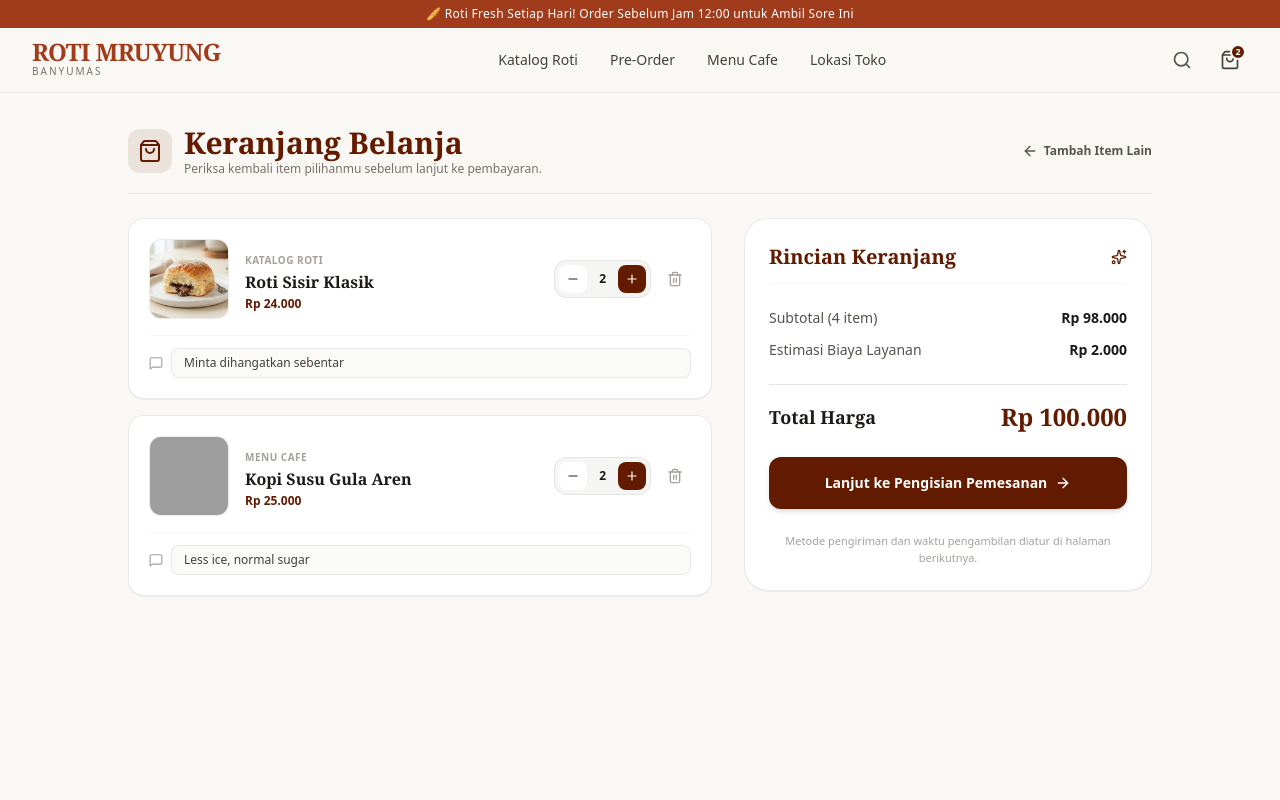
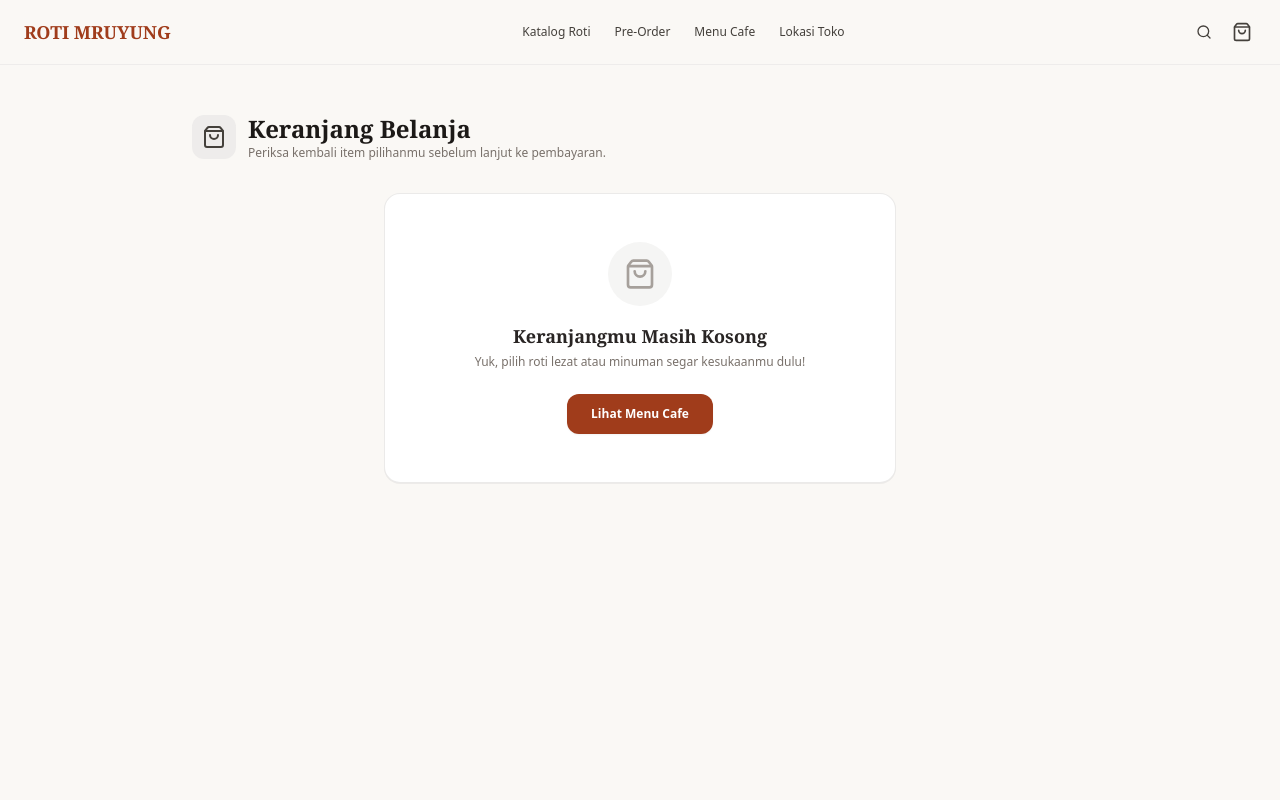
Before and after one commit to Epan0310/Website_RotiMruyungBMS, a Next.js app: page /cart in a window 1280 px wide. Shown: the top 800 px of the page. Built offline with nearby package versions, Linux system fonts and the light colour scheme; grey boxes are pictures that could not be loaded.

Commit message:
fix: reset initial cart state to empty and sync navbar notification badge

```diff
--- a/app/cart/page.tsx
+++ b/app/cart/page.tsx
@@ -1,96 +1,24 @@
 "use client";
 
-import { useState } from "react";
 import Link from "next/link";
-import {
-  Trash2,
-  Plus,
-  Minus,
-  ShoppingBag,
-  ArrowRight,
-  ArrowLeft,
-  MessageSquare,
-  Sparkles,
-} from "lucide-react";
-
-interface CartItem {
-  id: string;
-  name: string;
-  category: string;
-  price: number;
-  quantity: number;
-  image: string;
-  note?: string;
-}
+import { ShoppingBag, Plus, Minus, Trash2, ArrowLeft } from "lucide-react";
+import { useCart } from "@/context/CartContext";
 
 export default function CartPage() {
-  const [cartItems, setCartItems] = useState<CartItem[]>([
-    {
-      id: "roti-1",
-      name: "Roti Sisir Klasik",
-      category: "Katalog Roti",
-      price: 24000,
-      quantity: 2,
-      image: "/images/roti-1.png",
-      note: "Minta dihangatkan sebentar",
-    },
-    {
-      id: "menu-1",
-      name: "Kopi Susu Gula Aren",
-      category: "Menu Cafe",
-      price: 25000,
-      quantity: 2,
-      image: "/images/cafe-1.png",
-      note: "Less ice, normal sugar",
-    },
-  ]);
+  const { cart, updateQuantity, removeFromCart, totalPrice, totalItems } =
+    useCart();
 
-  const [notes, setNotes] = useState<{ [key: string]: string }>({
-    "roti-1": "Minta dihangatkan sebentar",
-    "menu-1": "Less ice, normal sugar",
-  });
-
-  const updateQuantity = (id: string, delta: number) => {
-    setCartItems(
-      (prev) =>
-        prev
-          .map((item) => {
-            if (item.id === id) {
-              const newQty = item.quantity + delta;
-              return newQty > 0 ? { ...item, quantity: newQty } : null;
-            }
-            return item;
-          })
-          .filter(Boolean) as CartItem[],
-    );
-  };
-
-  const removeItem = (id: string) => {
-    setCartItems((prev) => prev.filter((item) => item.id !== id));
-  };
-
-  const handleNoteChange = (id: string, val: string) => {
-    setNotes((prev) => ({ ...prev, [id]: val }));
-  };
-
-  const subtotal = cartItems.reduce(
-    (sum, item) => sum + item.price * item.quantity,
-    0,
-  );
-  const serviceFee = cartItems.length > 0 ? 2000 : 0;
-  const totalPrice = subtotal + serviceFee;
-
+  if (totalItems === 0) {
     return (
-    <main className="min-h-screen bg-[#FAF8F5] py-8 px-4 sm:px-6 lg:px-8">
-      <div className="max-w-5xl mx-auto space-y-6">
-        {/* Header Section */}
-        <div className="flex items-center justify-between pb-4 border-b border-stone-200/80">
+      <main className="min-h-screen bg-[#FAF8F5] py-12 px-4 sm:px-6">
+        <div className="max-w-4xl mx-auto">
+          <div className="flex items-center justify-between mb-8">
             <div className="flex items-center gap-3">
-            <div className="p-2.5 bg-[#631B00]/10 rounded-xl text-[#631B00]">
-              <ShoppingBag className="w-6 h-6" />
+              <div className="bg-stone-200/60 p-2.5 rounded-xl">
+                <ShoppingBag className="w-6 h-6 text-stone-700" />
               </div>
               <div>
-              <h1 className="font-serif font-bold text-2xl sm:text-3xl text-[#631B00]">
+                <h1 className="font-serif text-2xl font-bold text-stone-900">
                   Keranjang Belanja
                 </h1>
                 <p className="text-xs text-stone-500">
@@ -98,171 +26,134 @@ export default function CartPage() {
                 </p>
               </div>
             </div>
+          </div>
 
+          <div className="bg-white rounded-2xl border border-stone-200/80 p-12 text-center max-w-lg mx-auto shadow-2xs">
+            <div className="w-16 h-16 bg-stone-100 rounded-full flex items-center justify-center mx-auto mb-4">
+              <ShoppingBag className="w-8 h-8 text-stone-400" />
+            </div>
+            <h2 className="font-serif text-lg font-bold text-stone-800 mb-1">
+              Keranjangmu Masih Kosong
+            </h2>
+            <p className="text-xs text-stone-500 mb-6">
+              Yuk, pilih roti lezat atau minuman segar kesukaanmu dulu!
+            </p>
             <Link
               href="/menu-cafe"
-            className="inline-flex items-center gap-1.5 text-xs font-bold text-stone-600 hover:text-[#631B00] transition"
-          >
-            <ArrowLeft className="w-4 h-4" />
-            <span className="hidden sm:inline">Tambah Item Lain</span>
-          </Link>
-        </div>
-
-        {cartItems.length === 0 ? (
-          /* Empty Cart State */
-          <div className="bg-white rounded-3xl border border-stone-200/80 p-12 text-center space-y-4 max-w-md mx-auto my-12">
-            <div className="w-16 h-16 bg-stone-100 text-stone-400 rounded-full flex items-center justify-center mx-auto">
-              <ShoppingBag className="w-8 h-8" />
-            </div>
-            <div>
-              <h3 className="font-serif font-bold text-lg text-stone-900">
-                Keranjangmu Masih Kosong
-              </h3>
-              <p className="text-xs text-stone-500 mt-1">
-                Yuk, pilih roti lezat atau minuman segar kesukaanmu dulu!
-              </p>
-            </div>
-            <Link
-              href="/menu-cafe"
-              className="inline-block bg-[#631B00] text-white text-xs font-bold px-6 py-3 rounded-xl hover:bg-[#4d1500] transition"
+              className="inline-block bg-[#A03C1B] hover:bg-[#853014] text-white text-xs font-bold px-6 py-3 rounded-xl transition shadow-xs"
             >
               Lihat Menu Cafe
             </Link>
           </div>
-        ) : (
-          /* Cart Content Layout */
-          <div className="grid grid-cols-1 lg:grid-cols-12 gap-8 items-start">
-            {/* Left: Item List (7 Cols) */}
-            <div className="lg:col-span-7 space-y-4">
-              {cartItems.map((item) => (
+        </div>
+      </main>
+    );
+  }
+
+  return (
+    <main className="min-h-screen bg-[#FAF8F5] py-12 px-4 sm:px-6">
+      <div className="max-w-4xl mx-auto">
+        <div className="flex items-center justify-between mb-8">
+          <div className="flex items-center gap-3">
+            <div className="bg-[#A03C1B]/10 p-2.5 rounded-xl">
+              <ShoppingBag className="w-6 h-6 text-[#A03C1B]" />
+            </div>
+            <div>
+              <h1 className="font-serif text-2xl font-bold text-stone-900">
+                Keranjang Belanja
+              </h1>
+              <p className="text-xs text-stone-500">
+                Periksa kembali item pilihanmu sebelum lanjut ke pembayaran.
+              </p>
+            </div>
+          </div>
+          <Link
+            href="/menu-cafe"
+            className="text-xs font-medium text-stone-600 hover:text-[#A03C1B] flex items-center gap-1"
+          >
+            <ArrowLeft className="w-4 h-4" />
+            Tambah Item Lain
+          </Link>
+        </div>
+
+        <div className="grid grid-cols-1 lg:grid-cols-3 gap-8">
+          <div className="lg:col-span-2 space-y-4">
+            {cart.map((item) => (
               <div
                 key={item.id}
-                  className="bg-white rounded-2xl border border-stone-200/80 p-4 sm:p-5 shadow-2xs space-y-4"
+                className="bg-white rounded-xl border border-stone-200/80 p-4 flex items-center gap-4 shadow-2xs"
               >
-                  <div className="flex gap-4 items-center">
-                    {/* Image Mockup */}
-                    <div className="w-20 h-20 bg-stone-100 rounded-xl overflow-hidden shrink-0 border border-stone-200/60">
                 {/* eslint-disable-next-line @next/next/no-img-element */}
                 <img
                   src={item.image}
                   alt={item.name}
-                        className="w-full h-full object-cover"
+                  className="w-16 h-16 object-cover rounded-lg bg-stone-100 shrink-0"
                 />
-                    </div>
-
-                    {/* Details */}
                 <div className="flex-1 min-w-0">
-                      <span className="text-[10px] font-bold text-stone-400 uppercase tracking-wider">
-                        {item.category}
-                      </span>
-                      <h3 className="font-serif font-bold text-base text-stone-900 truncate">
+                  <h3 className="font-serif font-bold text-sm text-stone-800 truncate">
                     {item.name}
                   </h3>
-                      <p className="text-xs font-bold text-[#631B00] mt-0.5">
+                  {item.category && (
+                    <p className="text-[10px] text-stone-400">
+                      {item.category}
+                    </p>
+                  )}
+                  <p className="text-xs font-bold text-[#A03C1B] mt-1">
                     Rp {item.price.toLocaleString("id-ID")}
                   </p>
                 </div>
 
-                    {/* Action Buttons */}
-                    <div className="flex items-center gap-2">
-                      <div className="flex items-center gap-1.5 bg-stone-100 p-1 rounded-xl border border-stone-200">
+                <div className="flex items-center gap-3">
+                  <div className="flex items-center gap-2 bg-stone-100 p-1 rounded-lg border border-stone-200">
                     <button
-                          type="button"
                       onClick={() => updateQuantity(item.id, -1)}
-                          className="w-7 h-7 bg-white hover:bg-stone-200 text-stone-800 rounded-lg flex items-center justify-center transition cursor-pointer"
+                      className="w-6 h-6 bg-white rounded text-stone-800 flex items-center justify-center hover:bg-stone-200 transition"
                     >
                       <Minus className="w-3.5 h-3.5" />
                     </button>
-                        <span className="text-xs font-bold text-stone-900 px-1.5">
+                    <span className="text-xs font-bold px-1">
                       {item.quantity}
                     </span>
                     <button
-                          type="button"
                       onClick={() => updateQuantity(item.id, 1)}
-                          className="w-7 h-7 bg-[#631B00] text-white rounded-lg flex items-center justify-center transition cursor-pointer hover:bg-[#4d1500]"
+                      className="w-6 h-6 bg-[#A03C1B] text-white rounded flex items-center justify-center hover:bg-[#853014] transition"
                     >
                       <Plus className="w-3.5 h-3.5" />
                     </button>
                   </div>
-
                   <button
-                        type="button"
-                        onClick={() => removeItem(item.id)}
-                        className="p-2 text-stone-400 hover:text-red-600 transition cursor-pointer"
-                        title="Hapus Item"
+                    onClick={() => removeFromCart(item.id)}
+                    className="text-stone-400 hover:text-red-500 transition p-1"
                   >
                     <Trash2 className="w-4 h-4" />
                   </button>
                 </div>
               </div>
-
-                  {/* Note Input */}
-                  <div className="pt-3 border-t border-stone-100 flex items-center gap-2">
-                    <MessageSquare className="w-3.5 h-3.5 text-stone-400 shrink-0" />
-                    <input
-                      type="text"
-                      placeholder="Tambah catatan pesanan (opsional)..."
-                      value={notes[item.id] || ""}
-                      onChange={(e) =>
-                        handleNoteChange(item.id, e.target.value)
-                      }
-                      className="w-full text-xs text-stone-700 placeholder-stone-400 bg-stone-50 border border-stone-200/80 rounded-lg px-3 py-1.5 focus:outline-none focus:border-[#631B00]"
-                    />
-                  </div>
-                </div>
             ))}
           </div>
 
-            {/* Right: Summary Card (5 Cols) */}
-            <div className="lg:col-span-5 bg-white rounded-3xl border border-stone-200/80 p-6 shadow-2xs space-y-6 sticky top-24">
-              <h2 className="font-serif font-bold text-xl text-[#631B00] pb-3 border-b border-stone-100 flex items-center justify-between">
-                <span>Rincian Keranjang</span>
-                <Sparkles className="w-4 h-4 text-[#631B00]" />
-              </h2>
-
-              <div className="space-y-3 text-xs sm:text-sm">
-                <div className="flex justify-between text-stone-600">
-                  <span>
-                    Subtotal ({cartItems.reduce((a, b) => a + b.quantity, 0)}{" "}
-                    item)
-                  </span>
-                  <span className="font-semibold text-stone-900">
-                    Rp {subtotal.toLocaleString("id-ID")}
-                  </span>
+          <div className="bg-white rounded-xl border border-stone-200/80 p-6 shadow-2xs h-fit space-y-4">
+            <h3 className="font-serif font-bold text-base text-stone-800 border-b border-stone-100 pb-3">
+              Ringkasan Belanja
+            </h3>
+            <div className="flex justify-between text-xs text-stone-600">
+              <span>Total Items</span>
+              <span className="font-semibold">{totalItems} item</span>
             </div>
-                <div className="flex justify-between text-stone-600">
-                  <span>Estimasi Biaya Layanan</span>
-                  <span className="font-semibold text-stone-900">
-                    Rp {serviceFee.toLocaleString("id-ID")}
-                  </span>
-                </div>
-              </div>
-
-              <div className="border-t border-stone-200 pt-4 flex items-center justify-between">
-                <span className="font-serif text-lg font-bold text-stone-900">
-                  Total Harga
-                </span>
-                <span className="font-serif text-2xl font-bold text-[#631B00]">
+            <div className="flex justify-between text-sm font-bold text-stone-900 border-t border-stone-100 pt-3">
+              <span>Total Harga</span>
+              <span className="text-[#A03C1B]">
                 Rp {totalPrice.toLocaleString("id-ID")}
               </span>
             </div>
-
-              {/* Navigation to Checkout */}
             <Link
               href="/checkout"
-                className="w-full bg-[#631B00] hover:bg-[#4d1500] text-white text-xs sm:text-sm font-bold py-4 px-4 rounded-xl transition shadow-md flex items-center justify-center gap-2 cursor-pointer active:scale-98"
+              className="block text-center w-full bg-[#A03C1B] hover:bg-[#853014] text-white text-xs font-bold py-3 rounded-xl transition shadow-xs mt-4"
             >
-                <span>Lanjut ke Pengisian Pemesanan</span>
-                <ArrowRight className="w-4 h-4" />
+              Lanjut ke Pembayaran
             </Link>
-
-              <p className="text-[11px] text-stone-400 text-center">
-                Metode pengiriman dan waktu pengambilan diatur di halaman
-                berikutnya.
-              </p>
           </div>
         </div>
-        )}
       </div>
     </main>
   );
--- a/components/Navbar.tsx
+++ b/components/Navbar.tsx
@@ -1,129 +1,49 @@
 "use client";
 
-import { useState } from "react";
 import Link from "next/link";
-import { usePathname } from "next/navigation";
-import { Menu, X, ShoppingBag, Search } from "lucide-react";
+import { ShoppingBag, Search } from "lucide-react";
 import { useCart } from "@/context/CartContext";
 
 export default function Navbar() {
-  const [isOpen, setIsOpen] = useState(false);
-  const pathname = usePathname();
-  const { totalItems } = useCart(); // Mengambil jumlah total barang secara otomatis
-
-  const navItems = [
-    { name: "Katalog Roti", href: "/" },
-    { name: "Pre-Order", href: "/pre-order" },
-    { name: "Menu Cafe", href: "/menu-cafe" },
-    { name: "Lokasi Toko", href: "/lokasi" },
-  ];
+  const { totalItems } = useCart();
 
   return (
-    <header className="sticky top-0 z-50 bg-[#FAF8F5]/95 backdrop-blur-md border-b border-stone-200/80">
-      {/* Announcement Bar */}
-      <div className="bg-[#A03C1B] text-white text-[10px] sm:text-xs py-1.5 px-4 text-center font-medium tracking-wide">
-        🥖 Roti Fresh Setiap Hari! Order Sebelum Jam 12:00 untuk Ambil Sore Ini
-      </div>
+    <header className="sticky top-0 z-50 bg-[#FAF8F5]/90 backdrop-blur-md border-b border-stone-200/60">
+      <div className="max-w-7xl mx-auto px-4 sm:px-6 h-16 flex items-center justify-between">
+        <Link href="/" className="font-serif font-bold text-lg text-[#A03C1B]">
+          ROTI MRUYUNG
+        </Link>
 
-      <nav className="max-w-7xl mx-auto px-4 sm:px-6 lg:px-8">
-        <div className="flex items-center justify-between h-16">
-          {/* Tombol Hamburger (Mobile) */}
-          <div className="flex md:hidden">
-            <button
-              onClick={() => setIsOpen(!isOpen)}
-              type="button"
-              className="text-stone-700 hover:text-[#A03C1B] p-2 rounded-md focus:outline-hidden"
-              aria-label="Toggle Menu"
-            >
-              {isOpen ? (
-                <X className="w-6 h-6" />
-              ) : (
-                <Menu className="w-6 h-6" />
-              )}
-            </button>
-          </div>
+        <nav className="hidden md:flex items-center gap-6 text-xs font-medium text-stone-700">
+          <Link href="/katalog" className="hover:text-[#A03C1B]">
+            Katalog Roti
+          </Link>
+          <Link href="/pre-order" className="hover:text-[#A03C1B]">
+            Pre-Order
+          </Link>
+          <Link href="/menu-cafe" className="hover:text-[#A03C1B]">
+            Menu Cafe
+          </Link>
+          <Link href="/lokasi" className="hover:text-[#A03C1B]">
+            Lokasi Toko
+          </Link>
+        </nav>
 
-          {/* Logo Brand */}
-          <div className="flex-1 md:flex-none text-center md:text-left">
-            <Link href="/" className="inline-block">
-              <h1 className="font-serif font-bold text-lg sm:text-2xl text-[#A03C1B] tracking-tight uppercase leading-none">
-                Roti Mruyung
-              </h1>
-              <span className="block text-[8px] sm:text-[10px] text-stone-500 tracking-[0.2em] uppercase font-medium">
-                Banyumas
-              </span>
-            </Link>
-          </div>
-
-          {/* Menu Link Desktop */}
-          <div className="hidden md:flex items-center space-x-8 text-sm font-medium">
-            {navItems.map((item) => {
-              const isActive = pathname === item.href;
-              return (
-                <Link
-                  key={item.href}
-                  href={item.href}
-                  className={`py-1 transition relative ${
-                    isActive
-                      ? "text-[#A03C1B] font-bold border-b-2 border-[#A03C1B]"
-                      : "text-stone-700 hover:text-[#A03C1B]"
-                  }`}
-                >
-                  {item.name}
-                </Link>
-              );
-            })}
-          </div>
-
-          {/* Ikon Aksi (Search & Cart) */}
-          <div className="flex items-center space-x-2 sm:space-x-3">
-            <button
-              type="button"
-              className="text-stone-600 hover:text-[#A03C1B] p-2 cursor-pointer transition"
-              aria-label="Cari"
-            >
-              <Search className="w-5 h-5" />
+        <div className="flex items-center gap-4">
+          <button className="text-stone-700 hover:text-[#A03C1B]">
+            <Search className="w-4 h-4" />
           </button>
 
-            {/* Tombol Keranjang (HTML disederhanakan agar posisi badge presisi) */}
-            <Link
-              href="/cart"
-              className="relative p-2 text-stone-700 hover:text-[#A03C1B] transition flex items-center justify-center cursor-pointer"
-              aria-label="Keranjang Belanja"
-            >
-              <ShoppingBag className="w-5 h-5" />
+          <Link href="/cart" className="relative p-1">
+            <ShoppingBag className="w-5 h-5 text-stone-700 hover:text-[#A03C1B]" />
             {totalItems > 0 && (
-                <span className="absolute top-0.5 right-0.5 bg-[#631B00] text-white text-[9px] font-bold w-4 h-4 rounded-full flex items-center justify-center border-2 border-[#FAF8F5] animate-in zoom-in-50">
+              <span className="absolute -top-1 -right-1 bg-[#A03C1B] text-white text-[10px] font-bold w-4 h-4 rounded-full flex items-center justify-center animate-in zoom-in">
                 {totalItems}
               </span>
             )}
           </Link>
         </div>
       </div>
-      </nav>
-
-      {/* Drawer Menu Mobile */}
-      {isOpen && (
-        <div className="md:hidden bg-[#FAF8F5] border-b border-stone-200 px-4 pt-3 pb-6 space-y-2 shadow-lg">
-          {navItems.map((item) => {
-            const isActive = pathname === item.href;
-            return (
-              <Link
-                key={item.href}
-                href={item.href}
-                onClick={() => setIsOpen(false)}
-                className={`block px-3 py-2.5 rounded-lg text-sm font-semibold transition ${
-                  isActive
-                    ? "bg-[#A03C1B]/10 text-[#A03C1B] font-bold"
-                    : "text-stone-800 hover:bg-stone-100 hover:text-[#A03C1B]"
-                }`}
-              >
-                {item.name}
-              </Link>
-            );
-          })}
-        </div>
-      )}
     </header>
   );
 }
--- a/context/CartContext.tsx
+++ b/context/CartContext.tsx
@@ -1,47 +1,43 @@
 "use client";
 
-import { createContext, useContext, useState, ReactNode } from "react";
+import React, { createContext, useContext, useState } from "react";
 
-interface CartItem {
+export interface CartItem {
   id: string;
   name: string;
   price: number;
+  image: string;
+  category?: string;
   quantity: number;
-  image: string;
-  category: string;
 }
 
 interface CartContextType {
   cart: CartItem[];
   addToCart: (item: Omit<CartItem, "quantity">) => void;
+  removeFromCart: (id: string) => void;
   updateQuantity: (id: string, delta: number) => void;
-  removeItem: (id: string) => void;
+  clearCart: () => void;
   totalItems: number;
+  totalPrice: number;
 }
 
 const CartContext = createContext<CartContextType | undefined>(undefined);
 
-export function CartProvider({ children }: { children: ReactNode }) {
-  const [cart, setCart] = useState<CartItem[]>([
-    {
-      id: "roti-1",
-      name: "Roti Sisir Klasik",
-      category: "Katalog Roti",
-      price: 24000,
-      quantity: 2,
-      image: "/images/roti-1.png",
-    },
-  ]);
+export const CartProvider = ({ children }: { children: React.ReactNode }) => {
+  // Murni array kosong di awal
+  const [cart, setCart] = useState<CartItem[]>([]);
 
-  const addToCart = (item: Omit<CartItem, "quantity">) => {
+  const addToCart = (product: Omit<CartItem, "quantity">) => {
     setCart((prev) => {
-      const existing = prev.find((i) => i.id === item.id);
+      const existing = prev.find((item) => item.id === product.id);
       if (existing) {
-        return prev.map((i) =>
-          i.id === item.id ? { ...i, quantity: i.quantity + 1 } : i,
+        return prev.map((item) =>
+          item.id === product.id
+            ? { ...item, quantity: item.quantity + 1 }
+            : item,
         );
       }
-      return [...prev, { ...item, quantity: 1 }];
+      return [...prev, { ...product, quantity: 1 }];
     });
   };
 
@@ -60,25 +56,39 @@ export function CartProvider({ children }: { children: ReactNode }) {
     );
   };
 
-  const removeItem = (id: string) => {
+  const removeFromCart = (id: string) => {
     setCart((prev) => prev.filter((item) => item.id !== id));
   };
 
+  const clearCart = () => setCart([]);
+
   const totalItems = cart.reduce((sum, item) => sum + item.quantity, 0);
+  const totalPrice = cart.reduce(
+    (sum, item) => sum + item.price * item.quantity,
+    0,
+  );
 
   return (
     <CartContext.Provider
-      value={{ cart, addToCart, updateQuantity, removeItem, totalItems }}
+      value={{
+        cart,
+        addToCart,
+        removeFromCart,
+        updateQuantity,
+        clearCart,
+        totalItems,
+        totalPrice,
+      }}
     >
       {children}
     </CartContext.Provider>
   );
-}
+};
 
-export function useCart() {
+export const useCart = () => {
   const context = useContext(CartContext);
   if (!context) {
     throw new Error("useCart must be used within a CartProvider");
   }
   return context;
-}
+};
```
Lines whose indentation alone changed are shown as unchanged.
